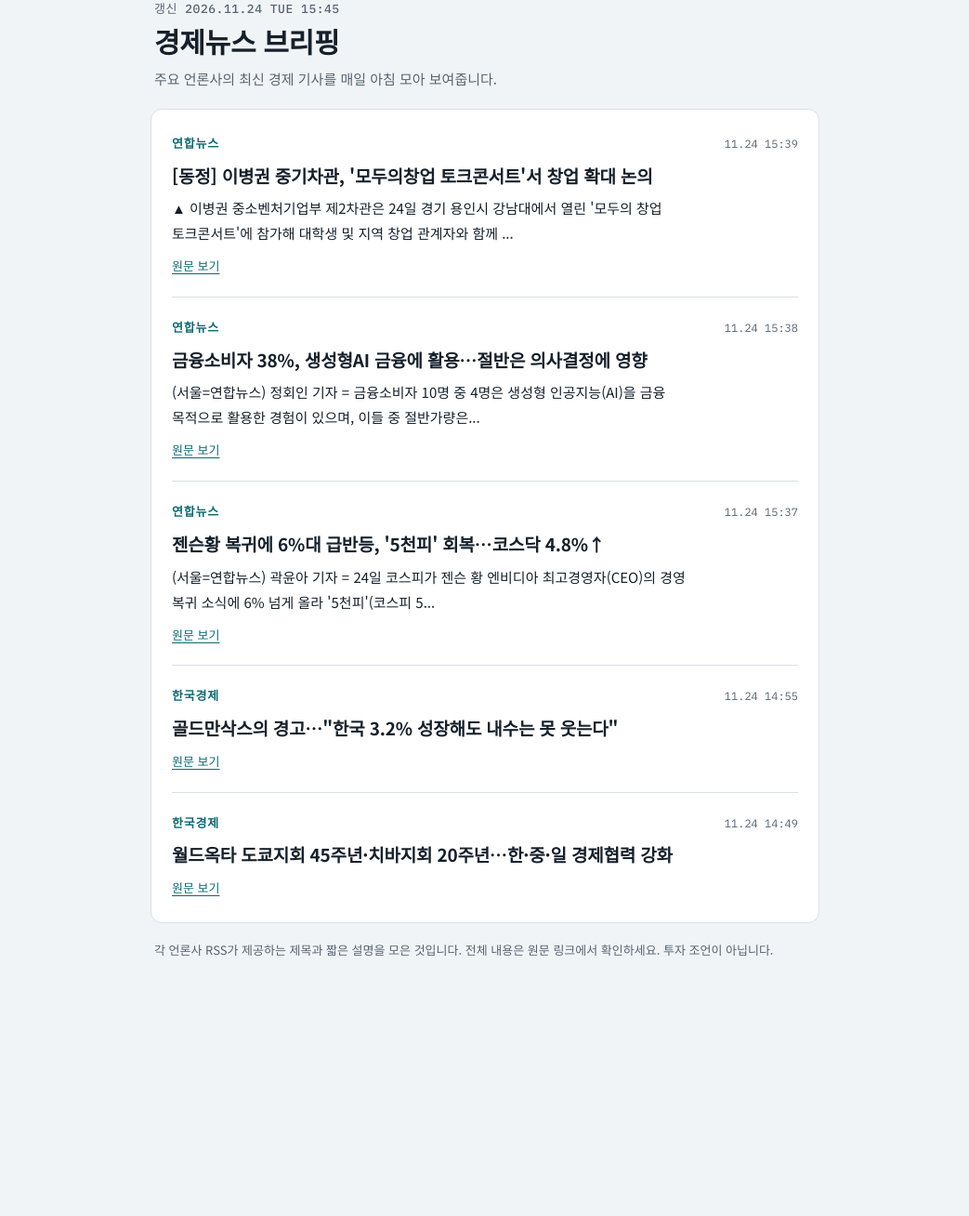
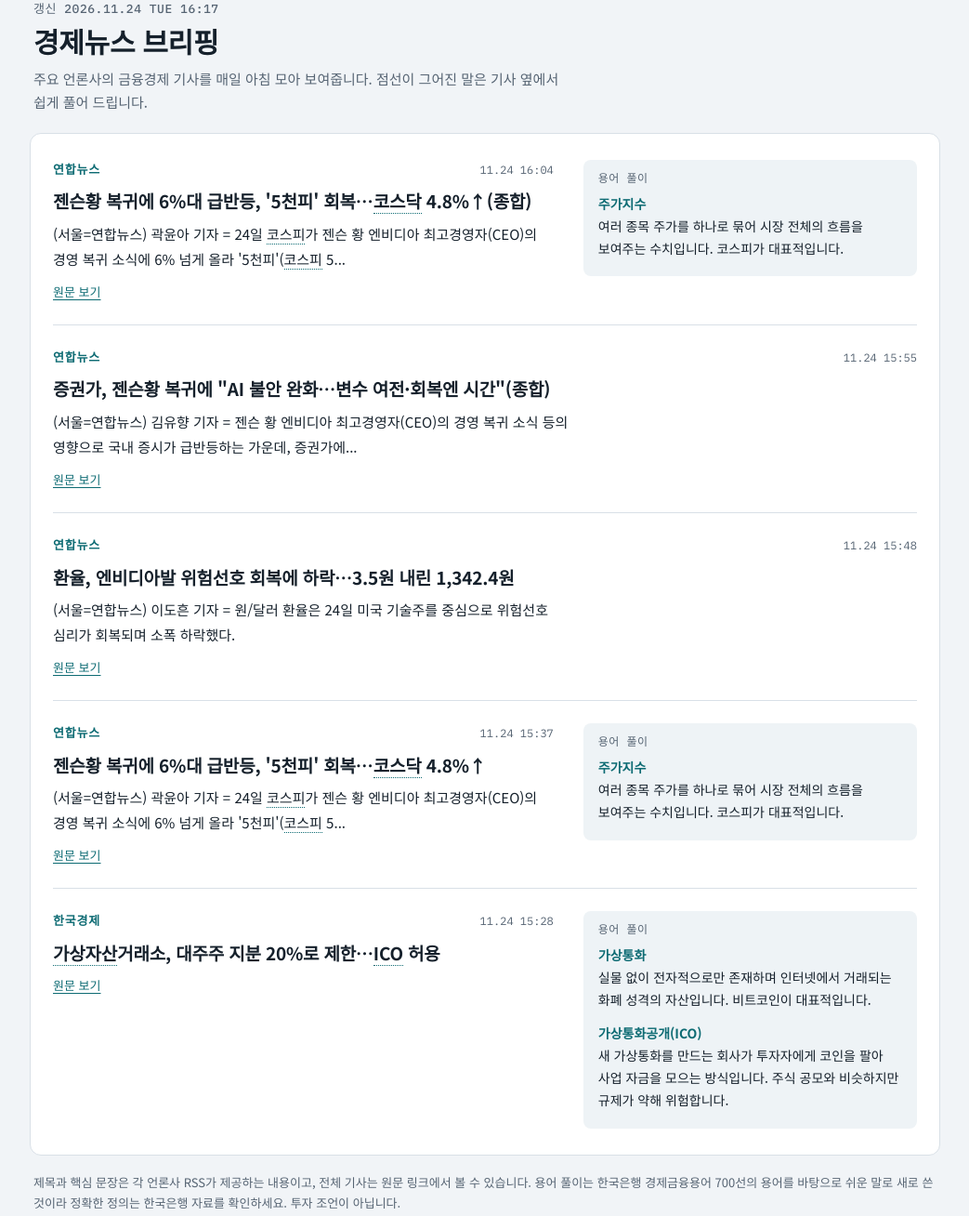
Before and after one commit to jinh9314/econ-news, a plain HTML site: page index.html in a window 1280 px wide. Shown: the part 25-1333 px from the top of the page at 93% size, without its empty margins (118-1161 px from the left). Before the commit the page ends 1098 px from the top, so only its background shows below. Drawn offline with Linux system fonts and the light colour scheme.

Commit message:
Update news

```diff
--- a/index.html
+++ b/index.html
@@ -4,13 +4,14 @@
 <meta charset="utf-8">
 <meta name="viewport" content="width=device-width, initial-scale=1">
 <title>경제뉴스 브리핑</title>
-<meta name="description" content="매일 아침 갱신되는 주요 금융·경제 뉴스 5가지">
+<meta name="description" content="매일 아침 갱신되는 주요 금융·경제 뉴스와 쉬운 용어 풀이">
 <link rel="stylesheet" href="https://fonts.googleapis.com/css2?family=IBM+Plex+Mono:wght@400;500&family=Noto+Sans+KR:wght@400;500;700&display=swap">
 <style>
 :root {
   color-scheme: light;
   --bg: #f1f4f7;
   --surface: #ffffff;
+  --tint: #eef3f6;
   --fg: #15202b;
   --muted: #566473;
   --line: #d9e0e7;
@@ -23,6 +24,7 @@
     color-scheme: dark;
     --bg: #0e141a;
     --surface: #16202a;
+    --tint: #1c2833;
     --fg: #e5ebf1;
     --muted: #93a1af;
     --line: #27333f;
@@ -41,14 +43,22 @@ body {
   word-break: keep-all;
   overflow-wrap: break-word;
 }
-.wrap { max-width: 720px; margin: 0 auto; }
+.wrap { max-width: 980px; margin: 0 auto; }
 .head { padding: 0 4px 20px; }
 .date { margin: 0 0 10px; font: 500 13px/1 var(--font-mono); letter-spacing: 0.04em; color: var(--muted); }
 h1 { margin: 0 0 8px; font-size: 30px; line-height: 1.25; font-weight: 700; letter-spacing: -0.01em; text-wrap: balance; }
-.lede { margin: 0; color: var(--muted); font-size: 15px; line-height: 1.7; max-width: 36em; }
-.sheet { background: var(--surface); border: 1px solid var(--line); border-radius: 12px; padding: 4px 22px; }
-.story { padding: 22px 0; border-top: 1px solid var(--line); }
+.lede { margin: 0; color: var(--muted); font-size: 15px; line-height: 1.7; max-width: 38em; }
+.sheet { background: var(--surface); border: 1px solid var(--line); border-radius: 12px; padding: 4px 24px; }
+.story {
+  display: grid;
+  grid-template-columns: minmax(0, 1.5fr) minmax(0, 1fr);
+  gap: 16px 32px;
+  padding: 24px 0;
+  border-top: 1px solid var(--line);
+}
 .story:first-child { border-top: 0; }
+.story.solo { grid-template-columns: minmax(0, 1fr); }
+.main, .terms { min-width: 0; }
 .meta { display: flex; justify-content: space-between; align-items: baseline; gap: 12px; }
 .tag { font-size: 13px; font-weight: 700; letter-spacing: 0.06em; color: var(--accent); }
 .when { font: 400 12px/1 var(--font-mono); color: var(--muted); white-space: nowrap; }
@@ -56,10 +66,19 @@ h2 { margin: 10px 0 8px; font-size: 19px; line-height: 1.45; font-weight: 700; l
 h2 a { color: inherit; text-decoration: none; }
 h2 a:hover { text-decoration: underline; text-underline-offset: 3px; }
 .sum { margin: 0; font-size: 15px; line-height: 1.8; max-width: 38em; }
+.t { border-bottom: 1.5px dotted var(--accent); }
 .src { margin: 12px 0 0; font-size: 13px; }
 .src a { color: var(--accent); text-underline-offset: 3px; }
+.terms { align-self: start; background: var(--tint); border-radius: 8px; padding: 14px 16px 6px; }
+.terms-h { margin: 0 0 10px; font: 500 12px/1 var(--font-mono); letter-spacing: 0.04em; color: var(--muted); }
+.terms dl { margin: 0; }
+.terms dt { font-size: 14px; font-weight: 700; color: var(--accent); }
+.terms dd { margin: 2px 0 12px; font-size: 14px; line-height: 1.7; }
 a:focus-visible { outline: 2px solid var(--accent); outline-offset: 3px; border-radius: 2px; }
 .foot { margin: 18px 4px 0; font-size: 13px; color: var(--muted); line-height: 1.7; }
+@media (max-width: 720px) {
+  .story { grid-template-columns: minmax(0, 1fr); }
+}
 @media (max-width: 520px) {
   h1 { font-size: 26px; }
   h2 { font-size: 17px; }
@@ -70,43 +89,76 @@ a:focus-visible { outline: 2px solid var(--accent); outline-offset: 3px; border-
 <body>
 <div class="wrap">
   <header class="head">
-    <p class="date">갱신 2026.11.24 TUE 15:45</p>
+    <p class="date">갱신 2026.11.24 TUE 16:17</p>
     <h1>경제뉴스 브리핑</h1>
-    <p class="lede">주요 언론사의 최신 경제 기사를 매일 아침 모아 보여줍니다.</p>
+    <p class="lede">주요 언론사의 금융경제 기사를 매일 아침 모아 보여줍니다. 점선이 그어진 말은 기사 옆에서 쉽게 풀어 드립니다.</p>
   </header>
   <main class="sheet">
     <article class="story">
-      <div class="meta"><span class="tag">연합뉴스</span><span class="when">11.24 15:39</span></div>
-      <h2><a href="https://www.yna.co.kr/view/AKR20261124128300030" target="_blank" rel="noopener">[동정] 이병권 중기차관, &#x27;모두의창업 토크콘서트&#x27;서 창업 확대 논의</a></h2>
-      <p class="sum">▲ 이병권 중소벤처기업부 제2차관은 24일 경기 용인시 강남대에서 열린 &#x27;모두의 창업 토크콘서트&#x27;에 참가해 대학생 및 지역 창업 관계자와 함께 ...</p>
-      <p class="src"><a href="https://www.yna.co.kr/view/AKR20261124128300030" target="_blank" rel="noopener">원문 보기</a></p>
+      <div class="main">
+        <div class="meta"><span class="tag">연합뉴스</span><span class="when">11.24 16:04</span></div>
+        <h2><a href="https://www.yna.co.kr/view/AKR20261124138251008" target="_blank" rel="noopener">젠슨황 복귀에 6%대 급반등, &#x27;5천피&#x27; 회복…<span class="t">코스닥</span> 4.8%↑(종합)</a></h2>
+        <p class="sum">(서울=연합뉴스) 곽윤아 기자 = 24일 <span class="t">코스피</span>가 젠슨 황 엔비디아 최고경영자(CEO)의 경영 복귀 소식에 6% 넘게 올라 &#x27;5천피&#x27;(<span class="t">코스피</span> 5...</p>
+        <p class="src"><a href="https://www.yna.co.kr/view/AKR20261124138251008" target="_blank" rel="noopener">원문 보기</a></p>
+      </div>
+      <aside class="terms" aria-label="용어 풀이">
+        <p class="terms-h">용어 풀이</p>
+        <dl>
+          <dt>주가지수</dt>
+          <dd>여러 종목 주가를 하나로 묶어 시장 전체의 흐름을 보여주는 수치입니다. 코스피가 대표적입니다.</dd>
+        </dl>
+      </aside>
+    </article>
+    <article class="story solo">
+      <div class="main">
+        <div class="meta"><span class="tag">연합뉴스</span><span class="when">11.24 15:55</span></div>
+        <h2><a href="https://www.yna.co.kr/view/AKR20261124092451008" target="_blank" rel="noopener">증권가, 젠슨황 복귀에 &quot;AI 불안 완화…변수 여전·회복엔 시간&quot;(종합)</a></h2>
+        <p class="sum">(서울=연합뉴스) 김유향 기자 = 젠슨 황 엔비디아 최고경영자(CEO)의 경영 복귀 소식 등의 영향으로 국내 증시가 급반등하는 가운데, 증권가에...</p>
+        <p class="src"><a href="https://www.yna.co.kr/view/AKR20261124092451008" target="_blank" rel="noopener">원문 보기</a></p>
+      </div>
+    </article>
+    <article class="story solo">
+      <div class="main">
+        <div class="meta"><span class="tag">연합뉴스</span><span class="when">11.24 15:48</span></div>
+        <h2><a href="https://www.yna.co.kr/view/AKR20261124140400002" target="_blank" rel="noopener">환율, 엔비디아발 위험선호 회복에 하락…3.5원 내린 1,342.4원</a></h2>
+        <p class="sum">(서울=연합뉴스) 이도흔 기자 = 원/달러 환율은 24일 미국 기술주를 중심으로 위험선호 심리가 회복되며 소폭 하락했다.</p>
+        <p class="src"><a href="https://www.yna.co.kr/view/AKR20261124140400002" target="_blank" rel="noopener">원문 보기</a></p>
+      </div>
     </article>
     <article class="story">
-      <div class="meta"><span class="tag">연합뉴스</span><span class="when">11.24 15:38</span></div>
-      <h2><a href="https://www.yna.co.kr/view/AKR20261124130500008" target="_blank" rel="noopener">금융소비자 38%, 생성형AI 금융에 활용…절반은 의사결정에 영향</a></h2>
-      <p class="sum">(서울=연합뉴스) 정회인 기자 = 금융소비자 10명 중 4명은 생성형 인공지능(AI)을 금융 목적으로 활용한 경험이 있으며, 이들 중 절반가량은...</p>
-      <p class="src"><a href="https://www.yna.co.kr/view/AKR20261124130500008" target="_blank" rel="noopener">원문 보기</a></p>
+      <div class="main">
+        <div class="meta"><span class="tag">연합뉴스</span><span class="when">11.24 15:37</span></div>
+        <h2><a href="https://www.yna.co.kr/view/AKR20261124138200008" target="_blank" rel="noopener">젠슨황 복귀에 6%대 급반등, &#x27;5천피&#x27; 회복…<span class="t">코스닥</span> 4.8%↑</a></h2>
+        <p class="sum">(서울=연합뉴스) 곽윤아 기자 = 24일 <span class="t">코스피</span>가 젠슨 황 엔비디아 최고경영자(CEO)의 경영 복귀 소식에 6% 넘게 올라 &#x27;5천피&#x27;(<span class="t">코스피</span> 5...</p>
+        <p class="src"><a href="https://www.yna.co.kr/view/AKR20261124138200008" target="_blank" rel="noopener">원문 보기</a></p>
+      </div>
+      <aside class="terms" aria-label="용어 풀이">
+        <p class="terms-h">용어 풀이</p>
+        <dl>
+          <dt>주가지수</dt>
+          <dd>여러 종목 주가를 하나로 묶어 시장 전체의 흐름을 보여주는 수치입니다. 코스피가 대표적입니다.</dd>
+        </dl>
+      </aside>
     </article>
     <article class="story">
-      <div class="meta"><span class="tag">연합뉴스</span><span class="when">11.24 15:37</span></div>
-      <h2><a href="https://www.yna.co.kr/view/AKR20261124138200008" target="_blank" rel="noopener">젠슨황 복귀에 6%대 급반등, &#x27;5천피&#x27; 회복…코스닥 4.8%↑</a></h2>
-      <p class="sum">(서울=연합뉴스) 곽윤아 기자 = 24일 코스피가 젠슨 황 엔비디아 최고경영자(CEO)의 경영 복귀 소식에 6% 넘게 올라 &#x27;5천피&#x27;(코스피 5...</p>
-      <p class="src"><a href="https://www.yna.co.kr/view/AKR20261124138200008" target="_blank" rel="noopener">원문 보기</a></p>
-    </article>
-    <article class="story">
-      <div class="meta"><span class="tag">한국경제</span><span class="when">11.24 14:55</span></div>
-      <h2><a href="https://www.hankyung.com/article/2026112470187" target="_blank" rel="noopener">골드만삭스의 경고…&quot;한국 3.2% 성장해도 내수는 못 웃는다&quot;</a></h2>
+      <div class="main">
+        <div class="meta"><span class="tag">한국경제</span><span class="when">11.24 15:28</span></div>
+        <h2><a href="https://www.hankyung.com/article/2026112471836" target="_blank" rel="noopener"><span class="t">가상자산</span>거래소, 대주주 지분 20%로 제한…<span class="t">ICO</span> 허용</a></h2>
 
-      <p class="src"><a href="https://www.hankyung.com/article/2026112470187" target="_blank" rel="noopener">원문 보기</a></p>
-    </article>
-    <article class="story">
-      <div class="meta"><span class="tag">한국경제</span><span class="when">11.24 14:49</span></div>
-      <h2><a href="https://www.hankyung.com/article/202611247055i" target="_blank" rel="noopener">월드옥타 도쿄지회 45주년·치바지회 20주년…한·중·일 경제협력 강화</a></h2>
-
-      <p class="src"><a href="https://www.hankyung.com/article/202611247055i" target="_blank" rel="noopener">원문 보기</a></p>
+        <p class="src"><a href="https://www.hankyung.com/article/2026112471836" target="_blank" rel="noopener">원문 보기</a></p>
+      </div>
+      <aside class="terms" aria-label="용어 풀이">
+        <p class="terms-h">용어 풀이</p>
+        <dl>
+          <dt>가상통화</dt>
+          <dd>실물 없이 전자적으로만 존재하며 인터넷에서 거래되는 화폐 성격의 자산입니다. 비트코인이 대표적입니다.</dd>
+          <dt>가상통화공개(ICO)</dt>
+          <dd>새 가상통화를 만드는 회사가 투자자에게 코인을 팔아 사업 자금을 모으는 방식입니다. 주식 공모와 비슷하지만 규제가 약해 위험합니다.</dd>
+        </dl>
+      </aside>
     </article>
   </main>
-  <p class="foot">각 언론사 RSS가 제공하는 제목과 짧은 설명을 모은 것입니다. 전체 내용은 원문 링크에서 확인하세요. 투자 조언이 아닙니다.</p>
+  <p class="foot">제목과 핵심 문장은 각 언론사 RSS가 제공하는 내용이고, 전체 기사는 원문 링크에서 볼 수 있습니다. 용어 풀이는 한국은행 경제금융용어 700선의 용어를 바탕으로 쉬운 말로 새로 쓴 것이라 정확한 정의는 한국은행 자료를 확인하세요. 투자 조언이 아닙니다.</p>
 </div>
 </body>
 </html>
```
